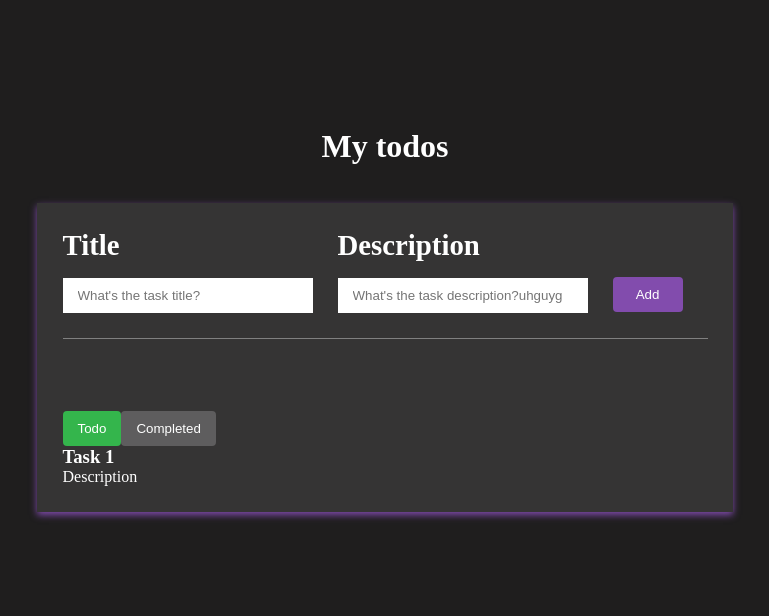
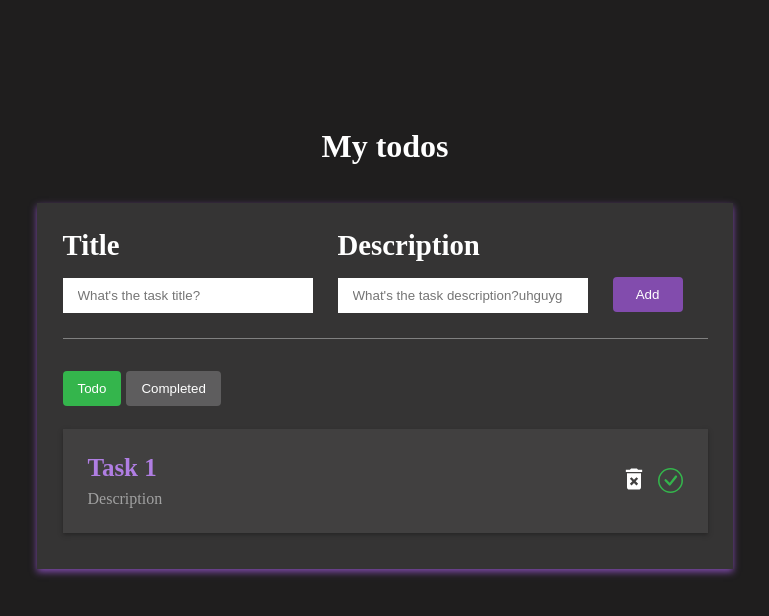
Before and after one commit to WNagorny/React-todo-list, a React (Create React App) app: page / in a window 1280 px wide. Shown: the top 616 px of the page, without its empty margins (255-1024 px from the left). Built offline with nearby package versions, Linux system fonts and the light colour scheme.

Commit message:
styled todo-list

```diff
--- a/package.json
+++ b/package.json
@@ -8,6 +8,7 @@
     "@testing-library/user-event": "^13.5.0",
     "react": "^18.2.0",
     "react-dom": "^18.2.0",
+    "react-icons": "^4.10.1",
     "react-scripts": "5.0.1",
     "web-vitals": "^2.1.4"
   },
--- a/src/App.css
+++ b/src/App.css
@@ -86,6 +86,62 @@ h1 {
 	cursor: pointer;
 }
 
-.active{
-	background-color: rgb(52, 181, 76)
+.active {
+	background-color: rgb(52, 181, 76);
 }
+
+.btn-area {
+	display: flex;
+	align-items: center;
+	height: 50px;
+	margin-bottom: 15px;
+}
+
+.btn-area button {
+	margin: auto 0;
+	margin-right: 5px;
+}
+
+.todo-list {
+	display: flex;
+	flex-direction: column;
+}
+
+.todo-list-item {
+	display: flex;
+	justify-content: space-between;
+	align-items: center;
+	padding: 25px;
+	margin-bottom: 10px;
+	background-color: #414040;
+	box-shadow: 0px 2px 4px rgb(39,38,38);
+}
+
+.todo-list-item h3 {
+	font-size: 25px;
+	color: rgba(181, 129, 234, 0.956);
+	font-weight: bold;
+	/* background-color: red; */
+}
+
+.todo-list-item p {
+	margin-top: 8px;
+	font-size: 16px;
+	color: rgb(161, 161, 161);
+	/* background-color: red; */
+}
+
+.icon {
+	font-size: 28px;
+	cursor: pointer;
+}
+.icon:hover{
+	color: red;
+}
+
+.check-icon {
+	font-size: 25px;
+	margin-left: 10px;
+	color: rgb(52, 181, 76);
+	cursor: pointer;
+}
--- a/src/App.js
+++ b/src/App.js
@@ -1,4 +1,6 @@
 import { useState } from 'react'
+import { MdDeleteForever } from 'react-icons/md'
+import { BsCheckCircle } from 'react-icons/bs'
 import './App.css'
 
 function App() {
@@ -48,8 +50,15 @@ function App() {
 
 				<div className='todo-list'>
 					<div className='todo-list-item'>
-						<h3>Task 1</h3>
-						<p>Description</p>
+						<div>
+							<h3>Task 1</h3>
+							<p>Description</p>
+						</div>
+
+						<div>
+							<MdDeleteForever className='icon' />
+							<BsCheckCircle className='check-icon' />
+						</div>
 					</div>
 				</div>
 			</div>
```
Also changed, not shown: 1 other file (tests, documents, lock files or other folders).
